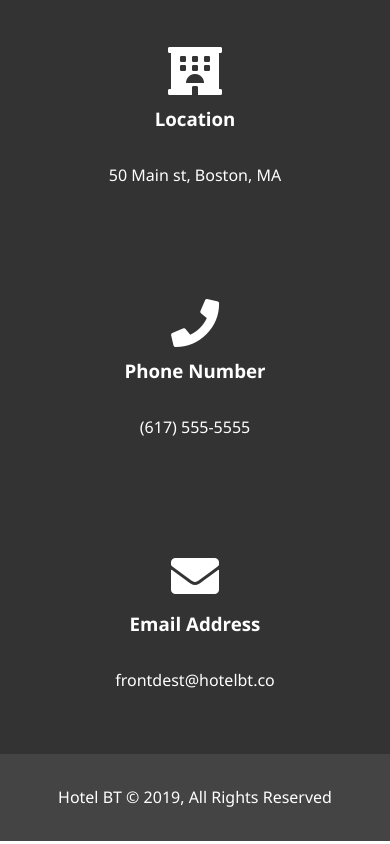
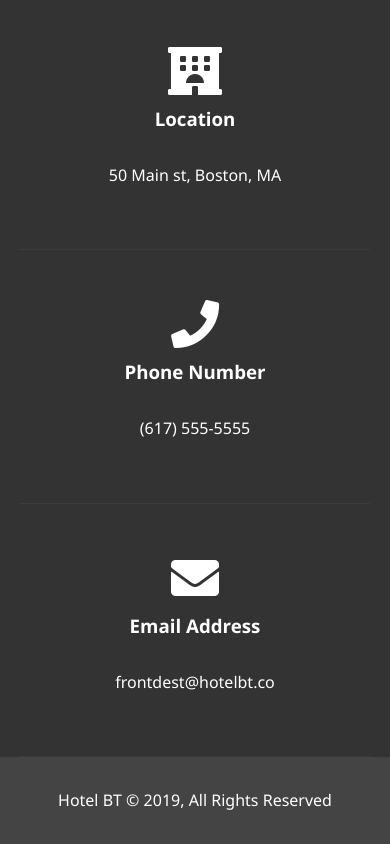
Before and after one commit to shailly01/HotelWebsite, a plain HTML site: page contact.html in a window 390 px wide. Shown: the part 846-1690 px from the top of the page. Drawn offline with Linux system fonts and the light colour scheme.

```diff
--- a/css/mobile.css
+++ b/css/mobile.css
@@ -38,3 +38,7 @@
 .l-heading {
 	text-align: center;
 }
+
+#contact-info .box {
+	border-bottom: #444 1px dotted;
+}
```
